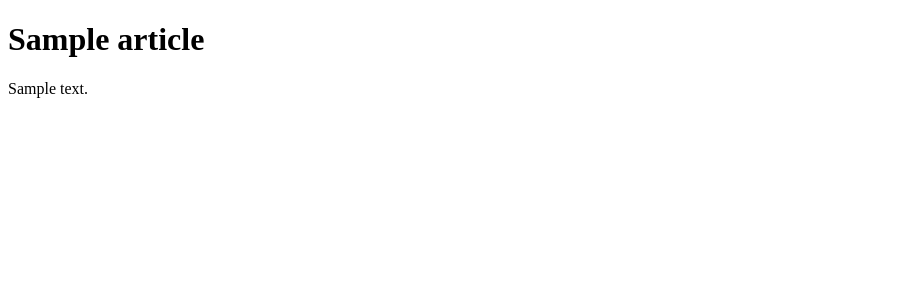
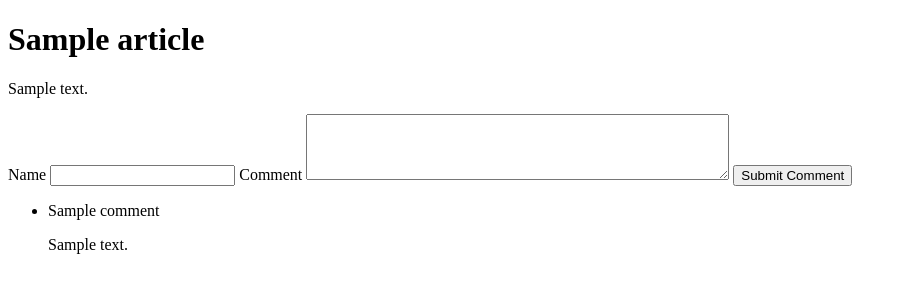
Before and after one commit to JudoboyAlex/Django_Blog_Part1, a Django app: page /home/1 in a window 1280 px wide. Shown: the top 300 px of the page, without its empty margins (0-906 px from the left). Run offline with Django 3.2, Linux system fonts and the light colour scheme; tables that the repository leaves empty hold one stand-in row (values such as "Sample post").

Commit message:
assignment done

```diff
--- a/blog/admin.py
+++ b/blog/admin.py
@@ -1,4 +1,5 @@
 from django.contrib.admin import site
-from blog.models import Article
+from blog.models import Article, Comment
 
 site.register(Article)
+site.register(Comment)
--- a/blog/models.py
+++ b/blog/models.py
@@ -16,3 +16,9 @@ class Topic(models.Model):
 
   def _str_(self):
     return f'{self.name}'
+
+class Comment(models.Model):
+  name = models.CharField(max_length=255)
+  created_at = models.DateTimeField(auto_now_add=True)
+  message = models.TextField()
+  blog_comment = models.ForeignKey(Article, on_delete=models.CASCADE, related_name='comments')
--- a/blog/templates/blog.html
+++ b/blog/templates/blog.html
@@ -1,13 +1,36 @@
 <!DOCTYPE html>
 <html lang="en">
-<head>
-    <meta charset="UTF-8">
-    <meta name="viewport" content="width=device-width, initial-scale=1.0">
-    <meta http-equiv="X-UA-Compatible" content="ie=edge">
+  <head>
+    <meta charset="UTF-8" />
+    <meta name="viewport" content="width=device-width, initial-scale=1.0" />
+    <meta http-equiv="X-UA-Compatible" content="ie=edge" />
     <title>Blog</title>
-</head>
-<body>
-    <h1>{{blog.title}}</h1>
-<p> {{blog.body}}</p>
-</body>
+  </head>
+  <body>
+    <h1>{{ blog.title }}</h1>
+    <p>{{ blog.body }}</p>
+
+    <form action="{% url 'create_comment' %}" method="post">
+      {% csrf_token %}
+
+      <label for="name">Name</label>
+      <input type="text" name="name" />
+      <input type="hidden" name="blog_id" value="{{ blog.id }}" />
+
+      <label for="message">Comment</label>
+      <textarea rows="4" cols="50" name="message"></textarea>
+
+      <button type="submit">Submit Comment</button>
+
+    </form>
+
+    <ul>
+      {% for comment in blog.comments.all %}
+      <li>
+        <p>{{ comment.name }}</p>
+        <p>{{ comment.message }}</p>
+      </li>
+      {% endfor %}
+    </ul>
+  </body>
 </html>
--- a/blog/templates/index.html
+++ b/blog/templates/index.html
@@ -11,8 +11,6 @@
   <body>
     {% block content %}
     <p>
-
-
       {% for article in articles %}
       <div class="alert alert-primary" role="alert">
       <a href="{% url 'blog_details' id=article.pk %}" class="alert-link">
--- a/blog/urls.py
+++ b/blog/urls.py
@@ -15,7 +15,7 @@ Including another URLconf
 """
 from django.contrib import admin
 from django.urls import path
-from blog.views import home_page, root_path, blog_display
+from blog.views import home_page, root_path, blog_display, create_comment
 
 
 urlpatterns = [
@@ -23,4 +23,5 @@ urlpatterns = [
     path('admin/', admin.site.urls),
     path('home/', home_page),
     path('home/<int:id>', blog_display, name='blog_details'),
+    path('comments/new/', create_comment, name='create_comment'),
 ]
--- a/blog/views.py
+++ b/blog/views.py
@@ -1,7 +1,8 @@
 from django.http import HttpResponse, HttpResponseRedirect
-from django.shortcuts import render
-from blog.models import Article
+from django.shortcuts import render, redirect, reverse
+from blog.models import Article, Comment
 from datetime import date
+from django.views.decorators.http import require_http_methods
 
 def home_page(request):
     current_date = date.today()
@@ -17,5 +18,14 @@ def root_path(request):
 def blog_display(request, id):
     blog = Article.objects.get(pk=id)
     context = {'blog': blog}
-    response = render(request, 'blog.html', context)
-    return HttpResponse(response)
+    return render(request, 'blog.html', context)
+
+@require_http_methods(['POST'])
+def create_comment(request):
+    print(request.POST)
+    user_name = request.POST['name']
+    user_message = request.POST['message']
+    blog_id = request.POST['blog_id']
+    blog = Article.objects.get(id=blog_id)
+    Comment.objects.create(name=user_name, message= user_message, blog_comment= blog )
+    return redirect('blog_details', id=blog_id)
```
Also changed, not shown: blog/migrations/0003_comment_topic.py (added).
